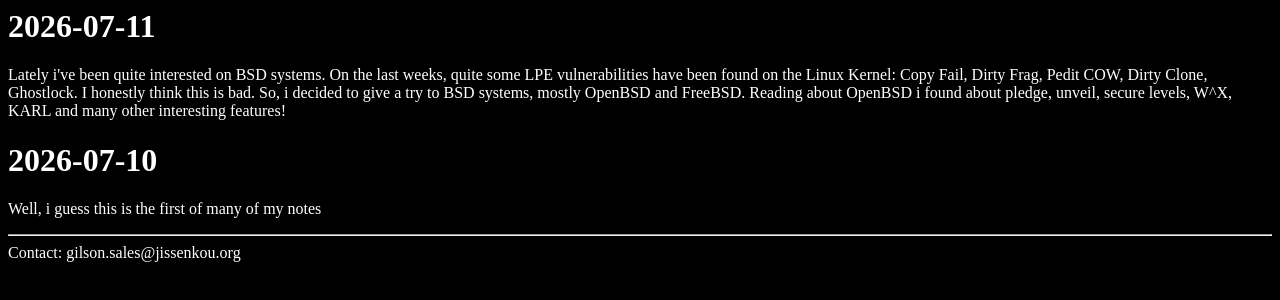
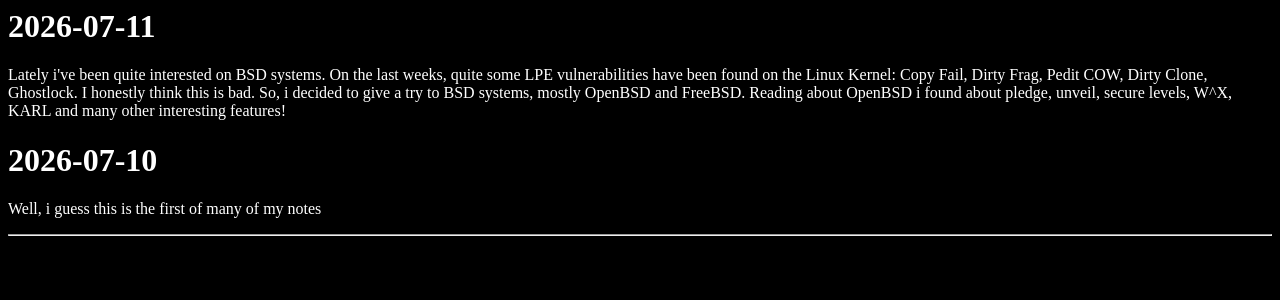
Before and after one commit to GilsonJunio/feed, a plain HTML site: page index.html in a window 1280 px wide. Drawn offline with Linux system fonts and the light colour scheme.

Commit message:
email removido

```diff
--- a/index.html
+++ b/index.html
@@ -33,6 +33,5 @@
             <p>Well, i guess this is the first of many of my notes</p>
         </div>
         <hr>
-        <bottom>Contact: gilson.sales@jissenkou.org</bottom>
     </body>
 </html>
```
